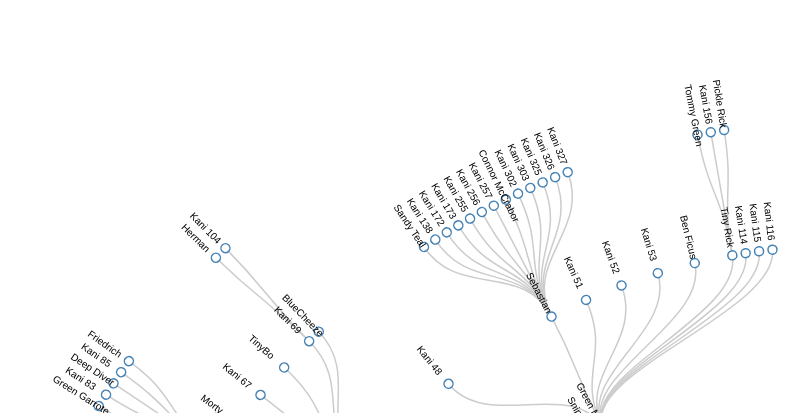
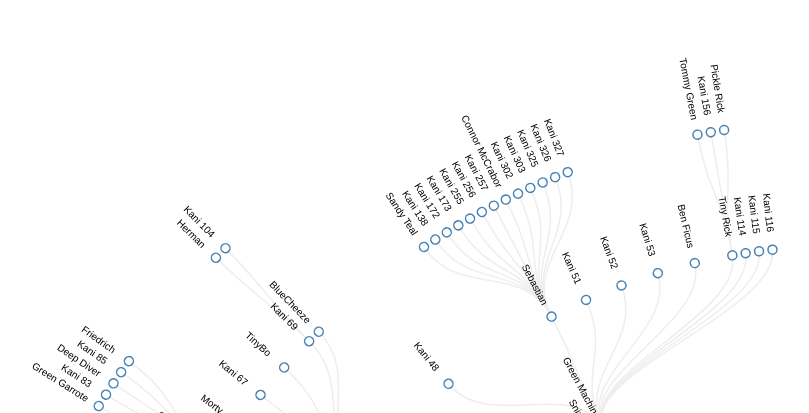
Before and after one commit to steventwheeler/kani.family, a plain HTML site: page index.html in a window 1280 px wide. Shown: the part 387-800 px from the top of the page, without its empty margins (418-1227 px from the left). Drawn offline with nearby package versions, Linux system fonts and the light colour scheme.

Commit message:
Fix spacing

```diff
--- a/site.css
+++ b/site.css
@@ -14,6 +14,6 @@
 
 .link {
   fill: none;
-  stroke: #ccc;
+  stroke: #eee;
   stroke-width: 1.5px;
 }
--- a/site.js
+++ b/site.js
@@ -1,4 +1,25 @@
 (function($, document) {
+  var BrowserText = (function () {
+      var canvas = document.createElement('canvas'),
+          context = canvas.getContext('2d');
+
+      /**
+       * Measures the rendered width of arbitrary text given the font size and font face
+       * @param {string} text The text to measure
+       * @param {number} fontSize The font size in pixels
+       * @param {string} fontFace The font face ("Arial", "Helvetica", etc.)
+       * @returns {number} The width of the text
+       **/
+      function getWidth(text, fontSize, fontFace) {
+          context.font = fontSize + 'px ' + fontFace;
+          return context.measureText(text).width;
+      }
+
+      return {
+          getWidth: getWidth
+      };
+  })();
+
   $(document).ready(function() {
     $.ajax({
       url: 'family_tree.json',
@@ -59,7 +80,7 @@
               .attr("r", 1e-6)
               .style("fill", function(d) { return d._children ? "lightsteelblue" : "#fff"; });
 
-          nodeEnter.append("text")
+          var text = nodeEnter.append("text")
               .attr("x", 10)
               .attr("dy", ".35em")
               .attr("text-anchor", "start")
@@ -77,7 +98,7 @@
 
           nodeUpdate.select("text")
               .style("fill-opacity", 1)
-              .attr("transform", function(d) { return d.x < 180 ? "translate(0)" : "rotate(180)translate(-" + (d.name.length + 50)  + ")"; });
+              .attr("transform", function(d) { return d.x < 180 ? "translate(0)" : "rotate(180)translate(-" + (BrowserText.getWidth(d.name, 10) + 30)  + ")"; });
 
           var nodeExit = node.exit().transition()
               .duration(duration)
```
